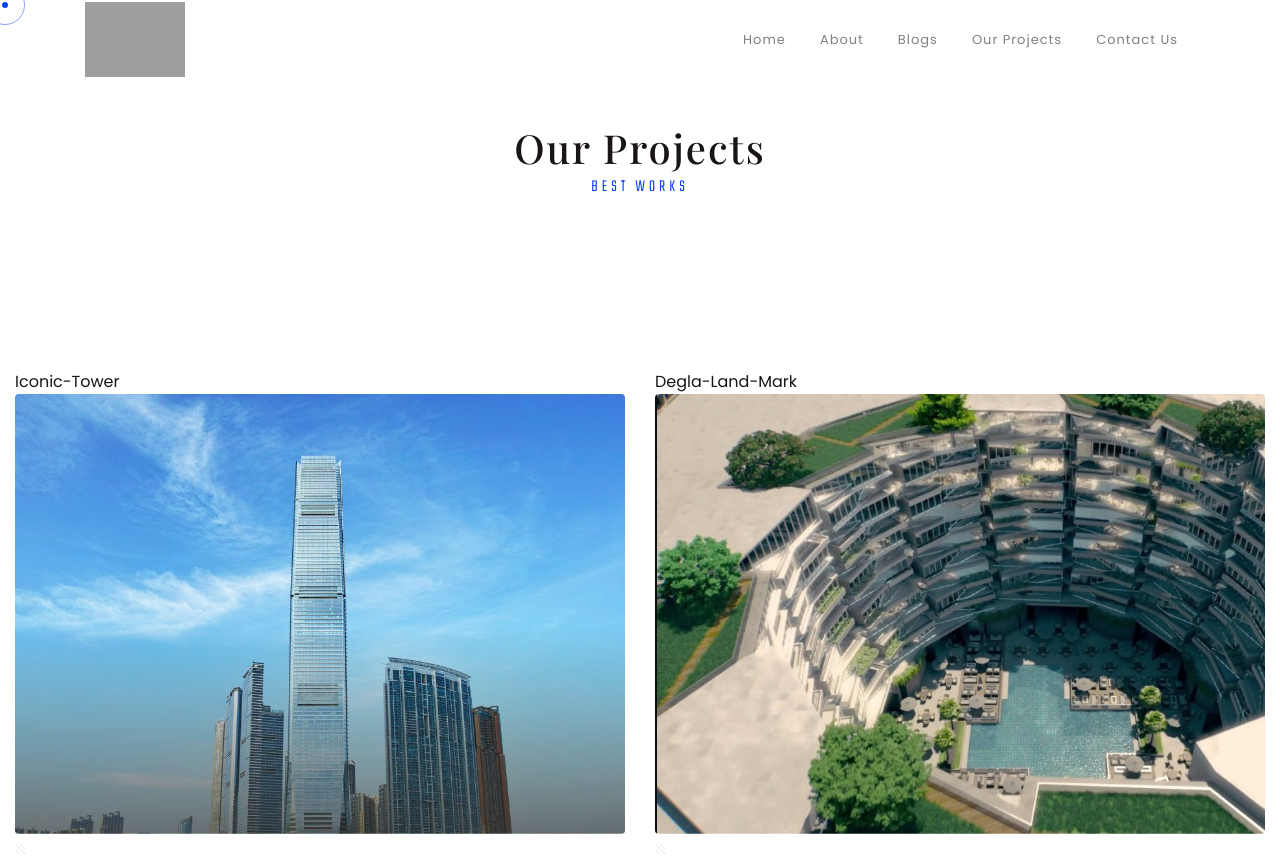
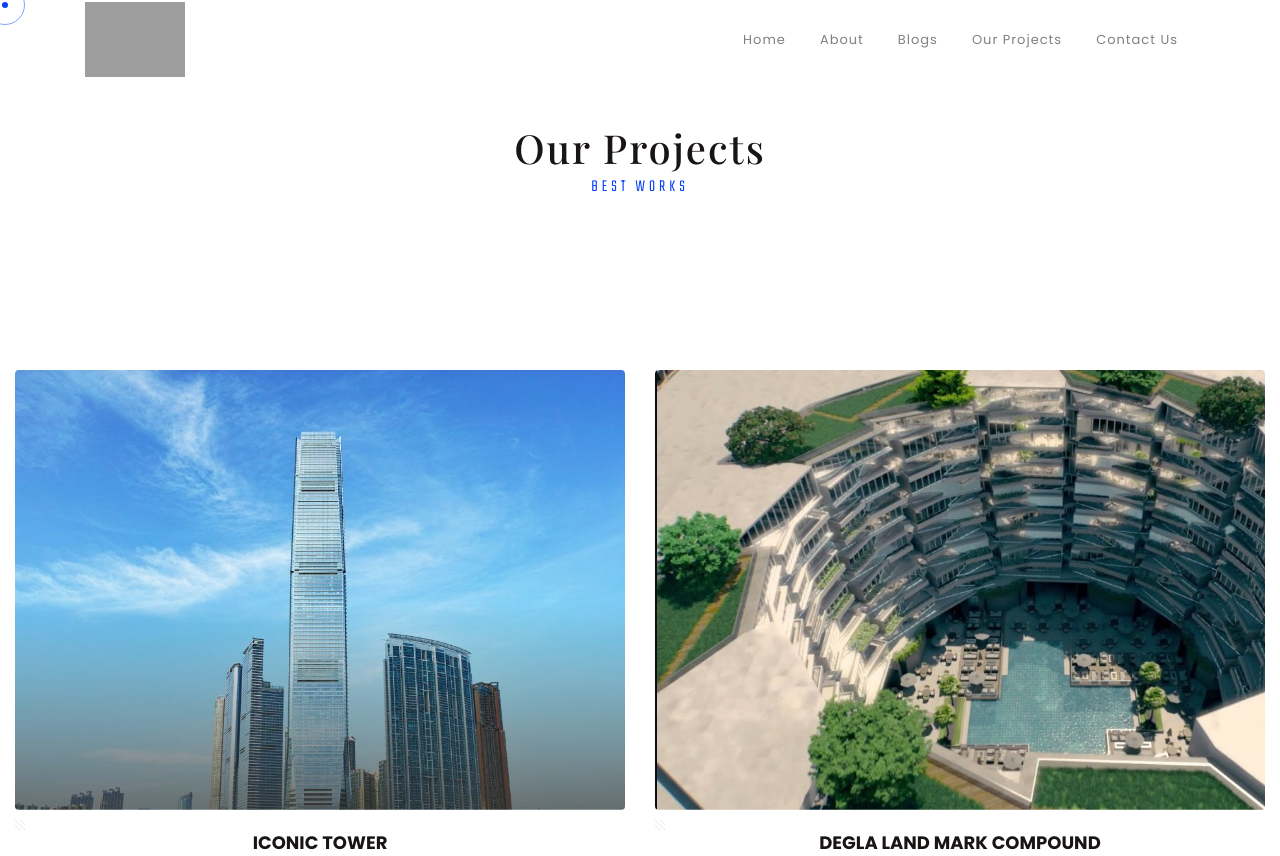
Before and after one commit to ArabyPlus/Alfa-project, a Nuxt app: page /our-projects in a window 1280 px wide. Shown: the top 856 px of the page. Built offline with nearby package versions, Linux system fonts and the light colour scheme; grey boxes are pictures that could not be loaded.

Commit message:
feat : remove work.id test made by Badr

```diff
--- a/pages/our-projects.vue
+++ b/pages/our-projects.vue
@@ -44,8 +44,6 @@
             v-for="(work, idx) in works.works"
             :key="idx"
           >
-            {{ work.id }}
-
             <div
               class="item-img bg-img wow imago rounded"
               data-background="/img/portfolio/mas/01.jpg"
```
